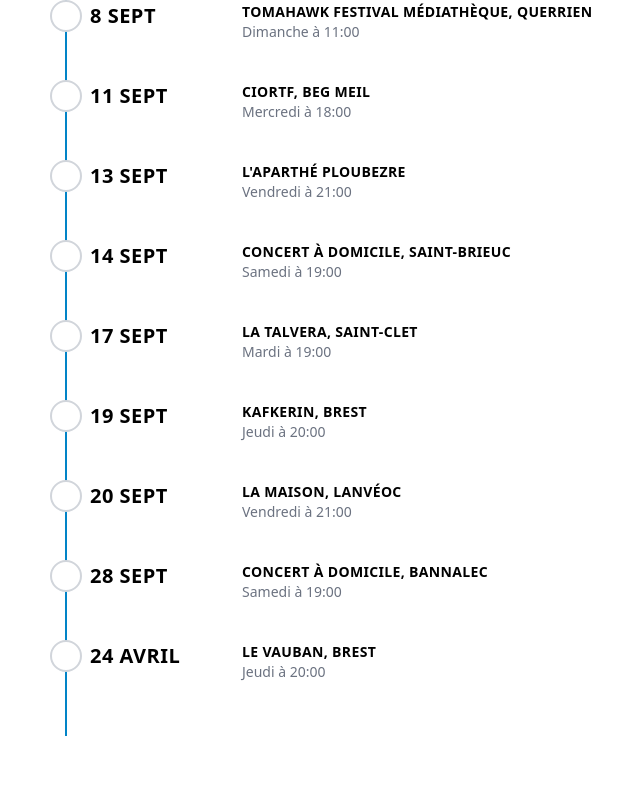
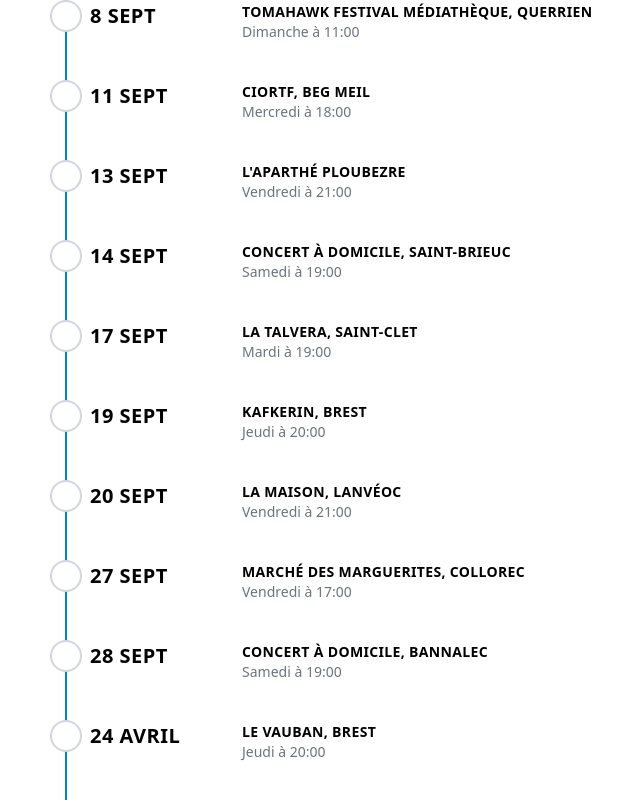
Before and after one commit to AlexandreKempf/en-tete-a-texte, a SvelteKit app: page /concerts in a window 1280 px wide. Shown: the part 1090-1890 px from the top of the page, without its empty margins (590-1230 px from the left). Before the commit the page ends 1826 px from the top, so only its background shows below. Built offline with nearby package versions, Linux system fonts and the light colour scheme.

Commit message:
Update concerts.js

```diff
--- a/src/routes/concerts.js
+++ b/src/routes/concerts.js
@@ -364,6 +364,11 @@ export const concerts = [
         place: 'La maison, Lanvéoc'
     },
     {
+        date: new Date(2024, 8, 27, 17, 0),
+        place: 'Marché Des Marguerites, Collorec'
+    },
+
+    {
         date: new Date(2024, 8, 28, 19, 0),
         place: 'Concert à domicile, Bannalec'
     },
```
